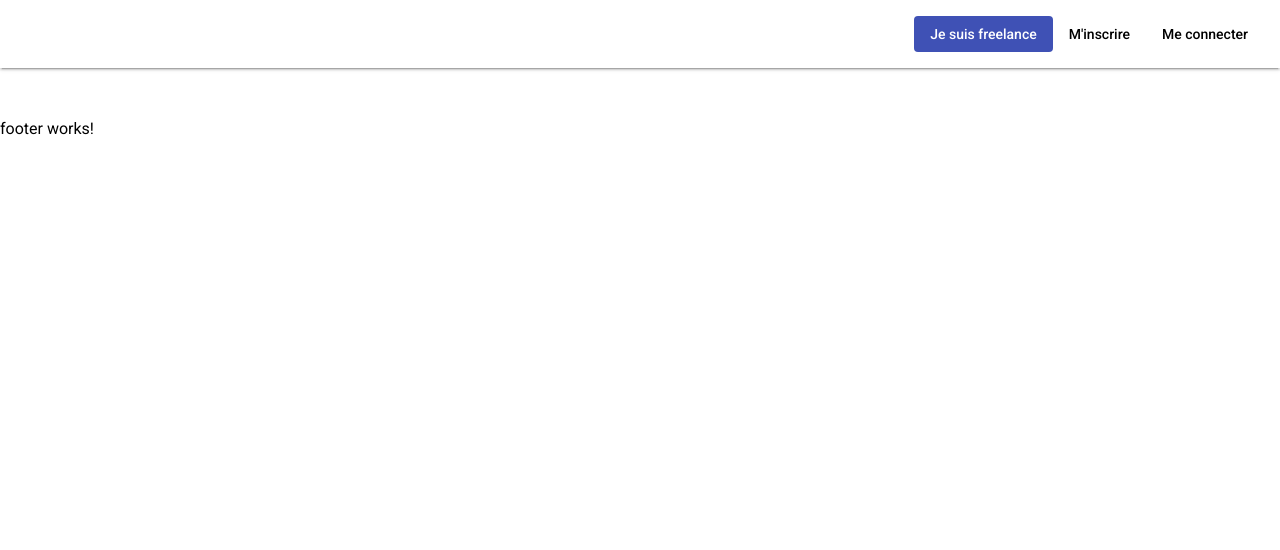
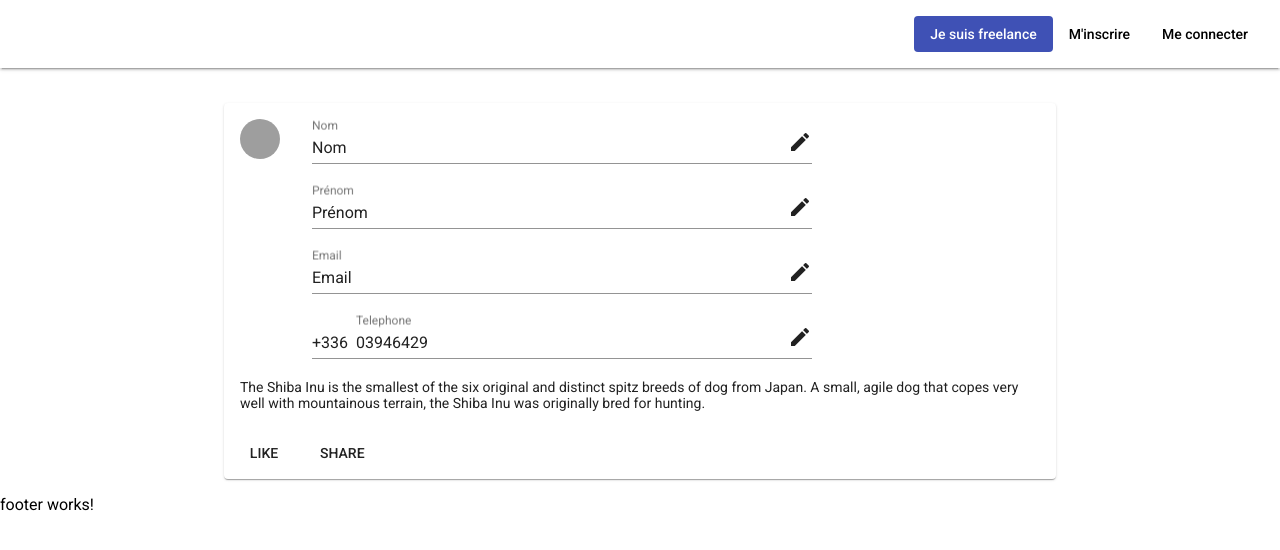
Before and after one commit to birametgod/FBM_App, an Angular app in the folder frontend/: page /profil in a window 1280 px wide. Before the commit this address led to /. Shown: the top 550 px of the page. Built offline with nearby package versions, Linux system fonts and the light colour scheme; grey boxes are pictures that could not be loaded.

Commit message:
starting profil dev

```diff
--- a/frontend/src/app/app.module.ts
+++ b/frontend/src/app/app.module.ts
@@ -31,6 +31,7 @@ const routes: Routes = [
   { path: '', component: LoginComponent },
   { path: 'login', component: AuthentificationComponent },
   { path: 'search', component: SearchProfilComponent },
+  { path: 'profil', component: ProfilDeveloperComponent },
 ];
 
 @NgModule({
--- a/frontend/src/app/profil-developer/profil-developer.component.css
+++ b/frontend/src/app/profil-developer/profil-developer.component.css
@@ -0,0 +1,20 @@
+.example-card {
+    max-width: 800px;
+    margin-left: auto;
+    margin-right: auto;
+  }
+
+  .example-header-image {
+    background-image: url('https://material.angular.io/assets/img/examples/shiba1.jpg');
+    background-size: cover;
+  }
+
+  .example-form {
+    min-width: 150px;
+    max-width: 500px;
+    width: 100%;
+  }
+
+  .example-full-width {
+    width: 100%;
+  }
--- a/frontend/src/app/profil-developer/profil-developer.component.html
+++ b/frontend/src/app/profil-developer/profil-developer.component.html
@@ -1 +1,39 @@
-<p>profil-developer works!</p>
+<mat-card class="example-card">
+    <mat-card-header>
+      <div mat-card-avatar class="example-header-image"></div>
+      <form class="example-form">
+        <mat-form-field class="example-full-width">
+          <mat-label>Nom</mat-label>
+          <input matInput placeholder="Dupont" value="Nom">
+          <mat-icon matSuffix>mode_edit</mat-icon>
+        </mat-form-field>
+        <mat-form-field class="example-full-width">
+          <mat-label>Prénom</mat-label>
+          <input matInput placeholder="Jean" value="Prénom">
+          <mat-icon matSuffix>mode_edit</mat-icon>
+        </mat-form-field>
+        <mat-form-field class="example-full-width">
+            <mat-label>Email</mat-label>
+            <input matInput placeholder="jean.dupont@domaine.com" value="Email">
+            <mat-icon matSuffix>mode_edit</mat-icon>
+          </mat-form-field>
+          <mat-form-field class="example-full-width">
+            <mat-label>Telephone</mat-label>
+            <span matPrefix>+336 &nbsp;</span>
+            <input type="tel" matInput placeholder="03946429" value="03946429">
+            <mat-icon matSuffix>mode_edit</mat-icon>
+          </mat-form-field>
+      </form>
+    </mat-card-header>
+    <mat-card-content>
+      <p>
+        The Shiba Inu is the smallest of the six original and distinct spitz breeds of dog from Japan.
+        A small, agile dog that copes very well with mountainous terrain, the Shiba Inu was originally
+        bred for hunting.
+      </p>
+    </mat-card-content>
+    <mat-card-actions>
+      <button mat-button>LIKE</button>
+      <button mat-button>SHARE</button>
+    </mat-card-actions>
+  </mat-card>
```
